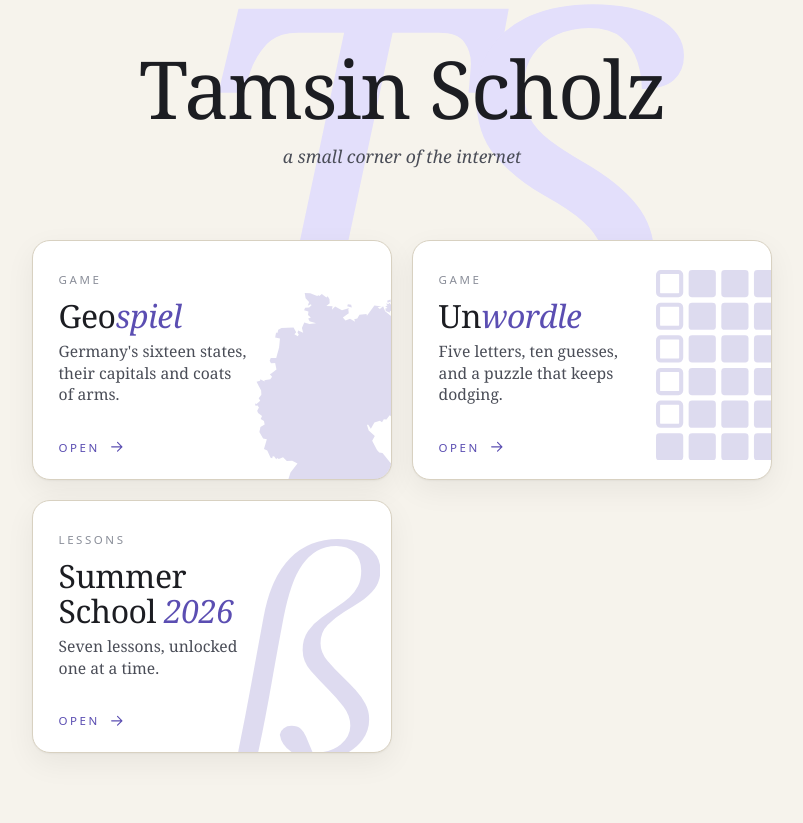
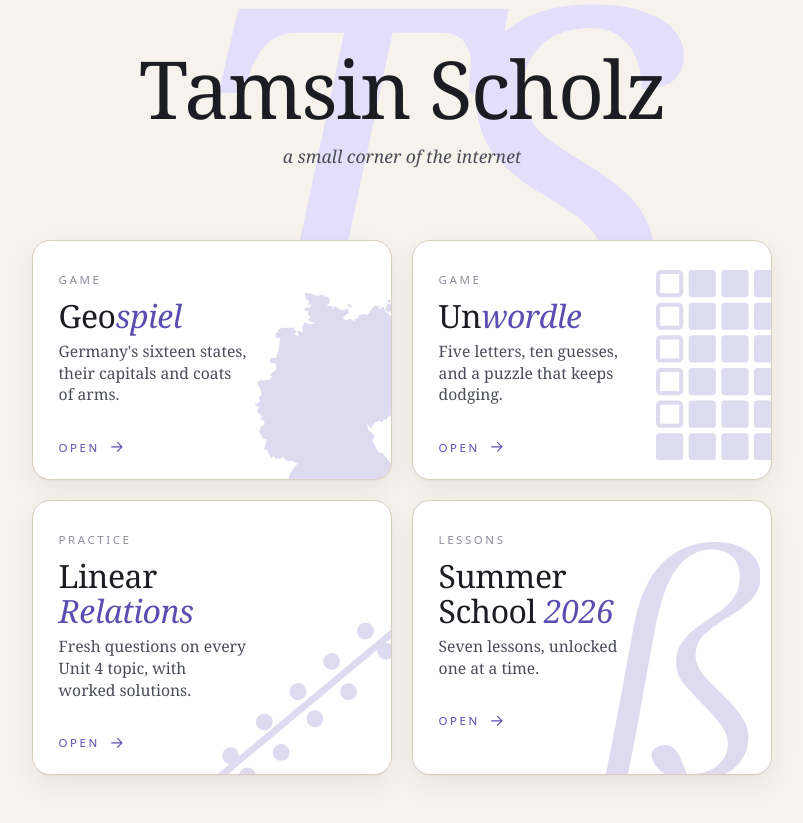
Before and after one commit to tamsinscholz/tamsinscholz.github.io, a plain HTML site: page index.html in a window 1280 px wide. Shown: the whole page, without its empty margins (238-1041 px from the left). Before the commit the page ends 801 px from the top, so only its background shows below. Drawn offline with Linux system fonts and the light colour scheme.

Commit message:
Add Linear Relations card to landing page
Third card links to math-practice/, with a scatter plot and line of
best fit as its artwork. make test now checks the new link too.

Co-Authored-By: Claude Opus 5.5 <noreply@anthropic.com>
Claude-Session: https://claude.ai/code/session_01578HvRVF1pDKoK674sYFpN

```diff
--- a/index.html
+++ b/index.html
@@ -114,6 +114,11 @@
     .art--tiles { right: -12%; bottom: 8%; height: 80%; }
     .art--tiles rect { fill: var(--accent); }
     .art--tiles .miss { fill: none; stroke: var(--accent); stroke-width: 3; }
+    /* Scatter plot with its line of best fit */
+    .art--plot { right: -5%; bottom: -8%; height: 74%; }
+    .art--plot circle { fill: var(--accent); }
+    .art--plot path { fill: none; stroke: var(--accent); stroke-linecap: round; }
+    .art--plot .fit { stroke-width: 4; }
     .card__meta {
       font-family: var(--sans);
       font-size: .72rem;
@@ -179,6 +184,13 @@
         <span class="card__blurb">Five letters, ten guesses, and a puzzle that keeps dodging.</span>
         <span class="card__go"><span class="card__meta">Open</span><svg class="arrow" viewBox="0 0 24 24" aria-hidden="true"><path d="M5 12h13M13 6l6 6-6 6"/></svg></span>
       </a>
+      <a class="card" href="math-practice/">
+        <svg class="art art--plot" viewBox="0 0 120 120" aria-hidden="true"><path class="fit" d="M8 108L116 18"/><circle cx="14" cy="96" r="5"/><circle cx="24" cy="108" r="5"/><circle cx="34" cy="76" r="5"/><circle cx="44" cy="94" r="5"/><circle cx="54" cy="58" r="5"/><circle cx="64" cy="74" r="5"/><circle cx="74" cy="40" r="5"/><circle cx="84" cy="58" r="5"/><circle cx="94" cy="22" r="5"/><circle cx="106" cy="34" r="5"/></svg>
+        <span class="card__meta">Practice</span>
+        <span class="card__title">Linear <em>Relations</em></span>
+        <span class="card__blurb">Fresh questions on every Unit 4 topic, with worked solutions.</span>
+        <span class="card__go"><span class="card__meta">Open</span><svg class="arrow" viewBox="0 0 24 24" aria-hidden="true"><path d="M5 12h13M13 6l6 6-6 6"/></svg></span>
+      </a>
       <a class="card" href="summer-school-2026/">
         <svg class="art art--glyph" viewBox="0 0 766 1013" aria-hidden="true"><path transform="scale(1.15 1)" d="M85 1013Q65 1013 47 1008Q29 1003 17 992.5Q5 982 0 965Q3 949 17.5 940.5Q32 932 48 932Q63 932 74 936.5Q85 941 95.5 949Q106 957 117 969L137 989V993H125V989Q142 979 156 963Q170 947 181 928Q198 898 209 862Q220 826 227 791Q234 756 238 729Q258 616 276 502.5Q294 389 313 271Q324 202 344 151Q364 100 393 66.5Q422 33 458.5 16.5Q495 0 538 0Q598 0 632 30Q666 60 666 108Q666 146 649 172Q632 198 606.5 217Q581 236 556 254Q528 274 506.5 299Q485 324 485 362Q485 394 506 423Q527 452 554 481Q573 502 591 525Q609 548 620.5 572.5Q632 597 632 626Q632 665 612.5 697Q593 729 558.5 747.5Q524 766 479 766Q433 766 400 742Q367 718 362 680Q364 666 374 657.5Q384 649 397 649Q416 649 426 660Q436 671 441 686L465 752L418 734Q433 738 443 740Q453 742 470 742Q517 742 546 714Q575 686 575 649Q575 613 554.5 582.5Q534 552 508 522Q480 490 455.5 458Q431 426 431 386Q431 347 447.5 320Q464 293 488.5 273Q513 253 537 234Q556 220 572 203.5Q588 187 598 164.5Q608 142 608 111Q608 69 587.5 46.5Q567 24 532 24Q500 24 475 40.5Q450 57 430.5 88.5Q411 120 397.5 165.5Q384 211 374 269Q356 377 337.5 498.5Q319 620 299 729Q292 767 280 807Q268 847 250 883.5Q232 920 208 949Q192 968 172.5 982.5Q153 997 131.5 1005Q110 1013 85 1013Z"/></svg>
         <span class="card__meta">Lessons</span>
```
Also changed, not shown: 1 other file.
